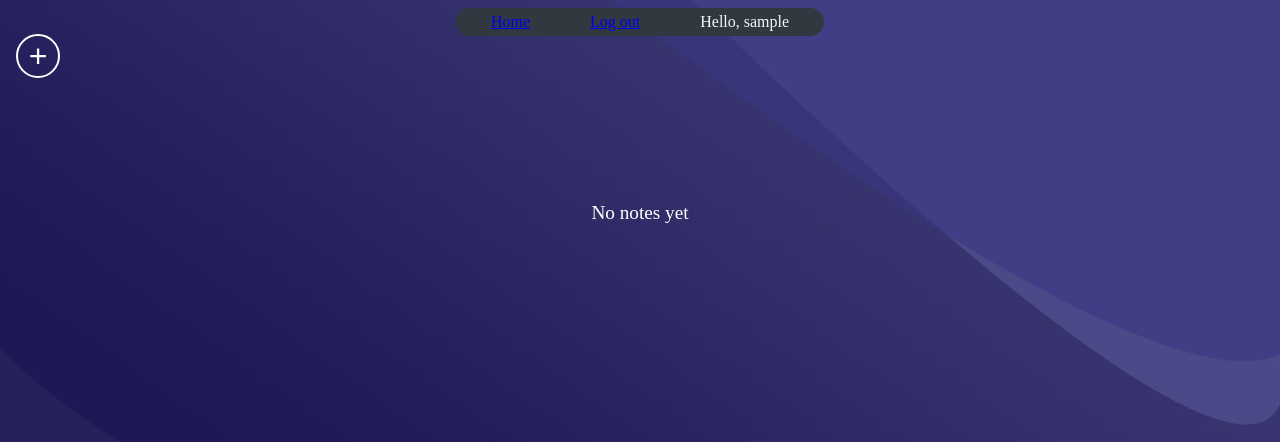
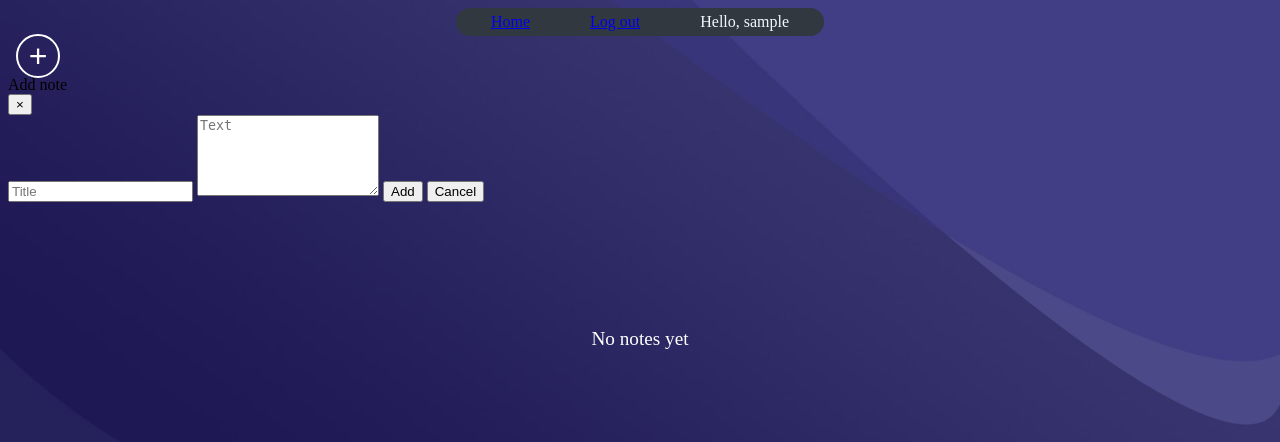
Before and after one commit to pcrespan/ONote, a Flask app: page / in a window 1280 px wide. Shown: the top 442 px of the page. Run offline with Flask 2, Linux system fonts and the light colour scheme; the visitor is signed in with stand-in values (Sample User, id 1); data that the repository does not hold is empty; some libraries are stand-ins or nearby versions.

Commit message:
Fixed active class, now modal shows properly

```diff
--- a/templates/index.html
+++ b/templates/index.html
@@ -6,10 +6,15 @@
 
 {% block main %}
     <button class="addbutton" onclick="open_modal()">+</button>
-    <div id="addform-container">
+    <div id="overlay"></div>
+    <div id="modal">
+        <div>
+            <div class="modal-title">Add note</div>
+            <button class="close" onclick="close_modal()">&times;</button>
+        </div>
         <form id="add-form" action="/add" method="post">
             <input required name="title" placeholder="Title">
-            <textarea required name="text" placeholder="Text" rows="15" cols="20"></textarea>
+            <textarea required name="text" placeholder="Text" rows="5" cols="20"></textarea>
             <button type="submit" onclick="close_modal()">Add</button>
             <button onclick="close_modal()">Cancel</button>
         </form>
@@ -18,7 +23,7 @@
         {% for notes in user_notes %}
         <div class="globe">
             <form action="/delete" method="post">
-                <button class="delbutton" name="note_id" value={{ notes[0] }}>x</button>
+                <button class="delbutton" name="note_id" value={{ notes[0] }}>&times;</button>
             </form>
             <div class="note-container">
                 <ul class="note">
--- a/templates/layout.html
+++ b/templates/layout.html
@@ -9,13 +9,15 @@
     <script>
 
         function open_modal() {
-            document.getElementById('addform-container').style.display='block';
-            document.getElementById('overlay').classList.add('active');
+            var overlay = document.getElementById('overlay');
+            var modal = document.getElementById('modal');
+            modal.classList.add('active');
+            overlay.classList.add('active');
         }
 
         function close_modal() {
-            document.getElementById('addform-container').style.display='none';
-            document.getElementById('overlay').classList.remove('active');
+            modal.classList.remove('active');
+            overlay.classList.remove('active');
         }
     </script>
 
```
